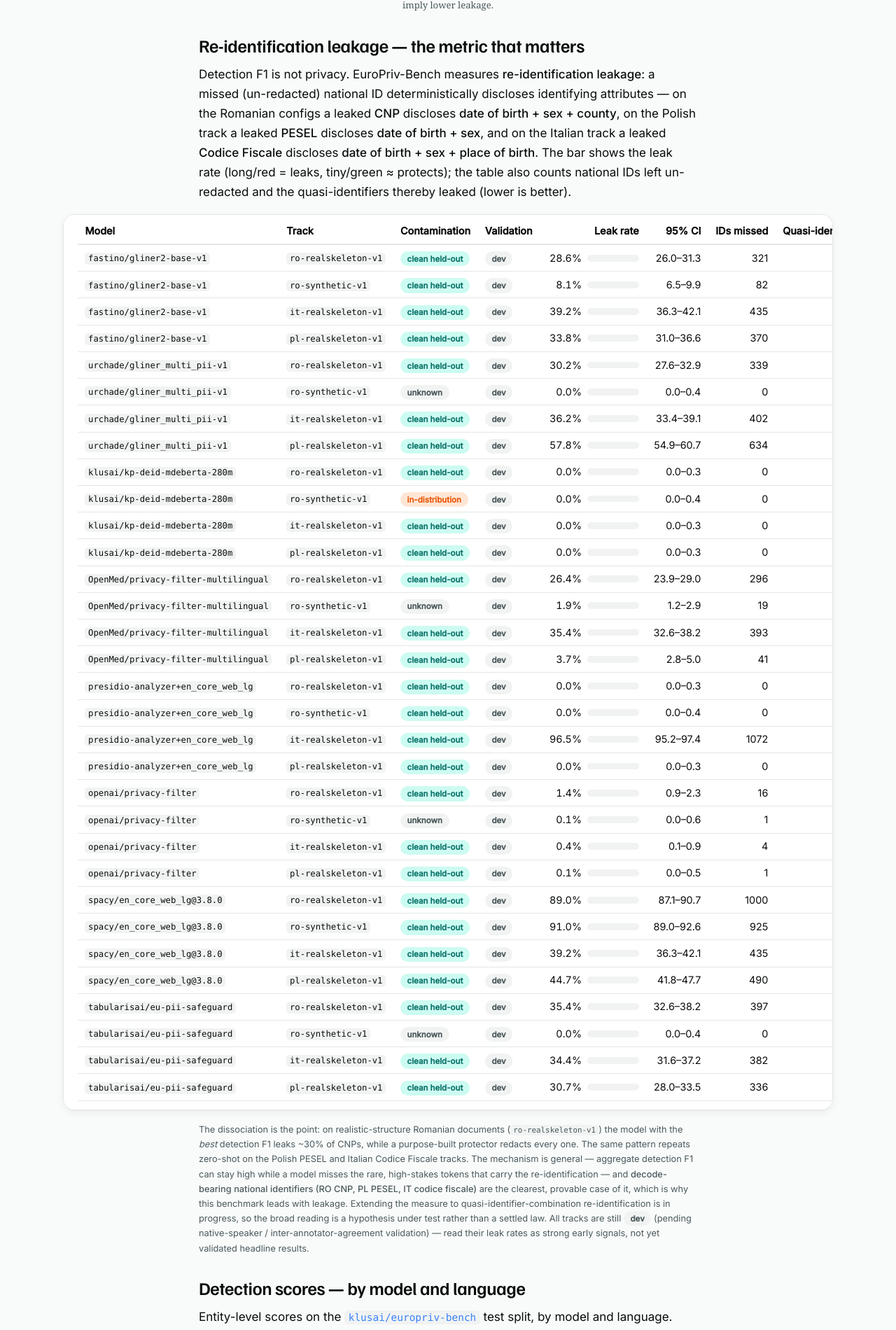
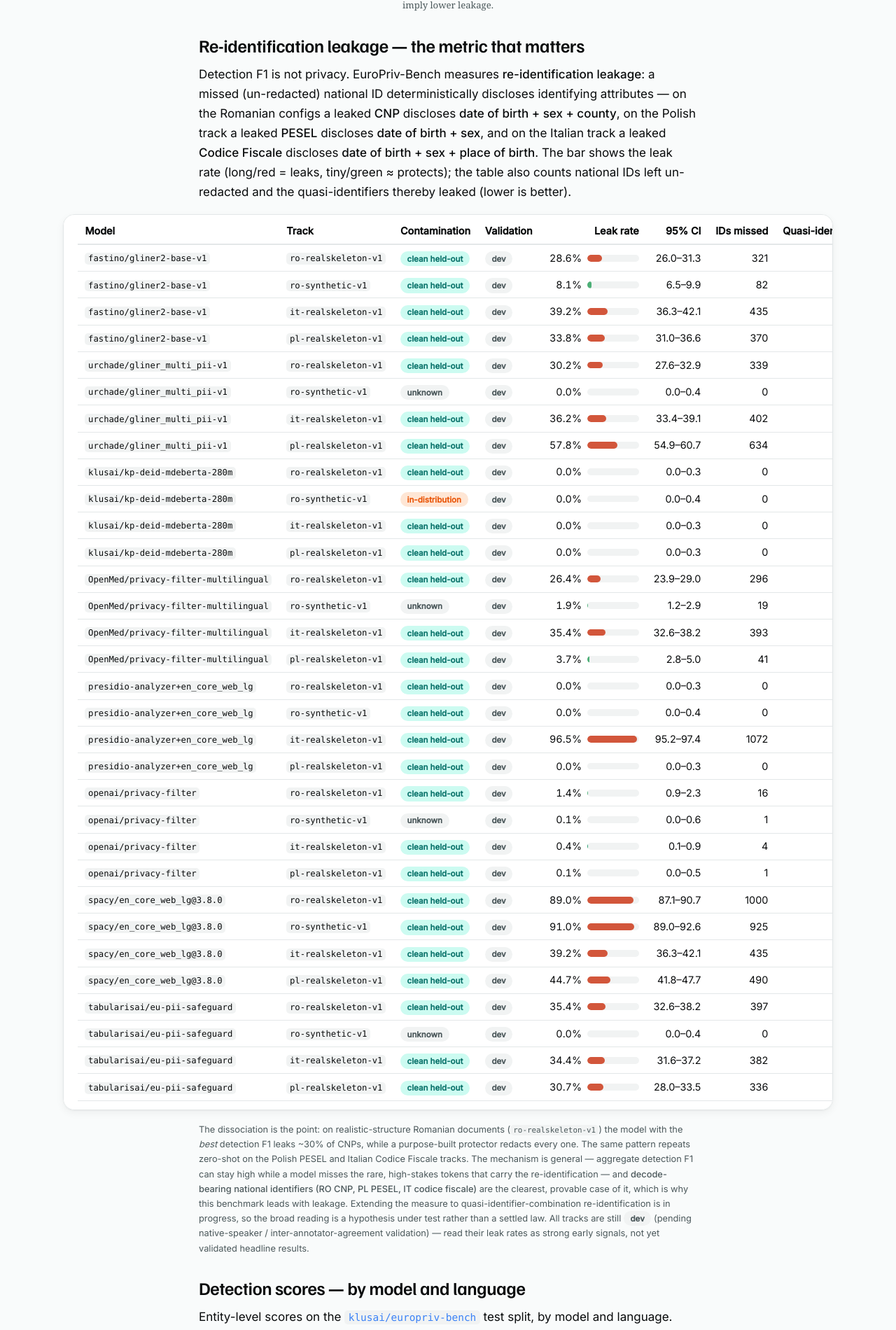
Before and after one commit to klusai/klusai-pages-research, a Jekyll site: the page built from leaderboard.md, in a window 1280 px wide. Shown: the part 1179-3079 px from the top of the page at 70% size. Built offline with Jekyll 4.4.1, drawn with Linux system fonts in a browser that asks for light colours.

Commit message:
leaderboard: fix invisible leak-rate bar fill + uncap the hero leakage table (KLU-120)
(1) .leakbar-fill was an inline span, so its width/height were ignored and the
coloured fill never rendered (pre-existing since KLU-117) — add display:block so
the bars actually show. (2) The 32-row leakage (hero) table no longer scrolls
internally — capping it added a vertical scrollbar that stole width and clipped
the last column. Only the 80-row detection table stays height-capped + sticky.

```diff
--- a/leaderboard.md
+++ b/leaderboard.md
@@ -45,7 +45,7 @@
   flex: 1 1 auto; height: 0.62rem; min-width: 4rem; border-radius: 999px;
   background: var(--surface-alt); overflow: hidden;
 }
-.leakbar-fill { height: 100%; border-radius: 999px; }
+.leakbar-fill { display: block; height: 100%; border-radius: 999px; }
 .leakbar-fill.lvl-none { background: #1f9d6b; }      /* ~0% — protects */
 .leakbar-fill.lvl-low  { background: #4caf76; }
 .leakbar-fill.lvl-mid  { background: #d9a300; }      /* amber */
@@ -130,7 +130,7 @@
 thereby leaked (lower is better).
 
 <div class="lb-breakout">
-<div class="table-card lb-tight lb-scroll">
+<div class="table-card lb-tight">
 <table id="leakage" class="lb">
   <thead>
     <tr>
```
